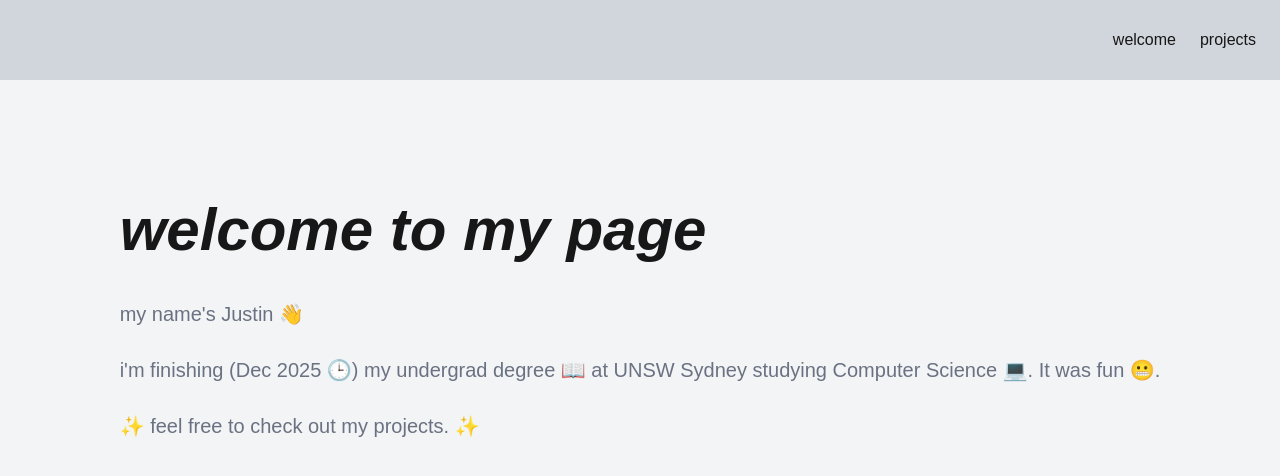
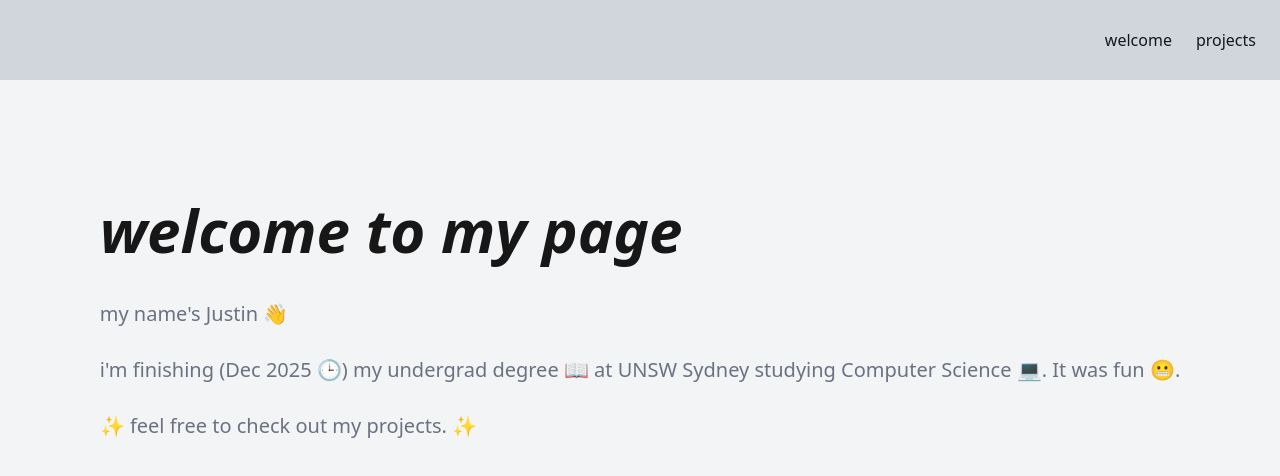
Before and after one commit to jroxasqq/portfolio-2025, a Next.js app: page / in a window 1280 px wide. Shown: the top 476 px of the page. Built offline with nearby package versions, Linux system fonts and the light colour scheme.

Commit message:
Changed global font to "sans" font family

```diff
--- a/src/app/globals.css
+++ b/src/app/globals.css
@@ -22,5 +22,5 @@
 body {
   background: var(--background);
   color: #171717;
-  font-family: Arial, Helvetica, sans-serif;
+  font-family: var(--font-sans);
 }
```
